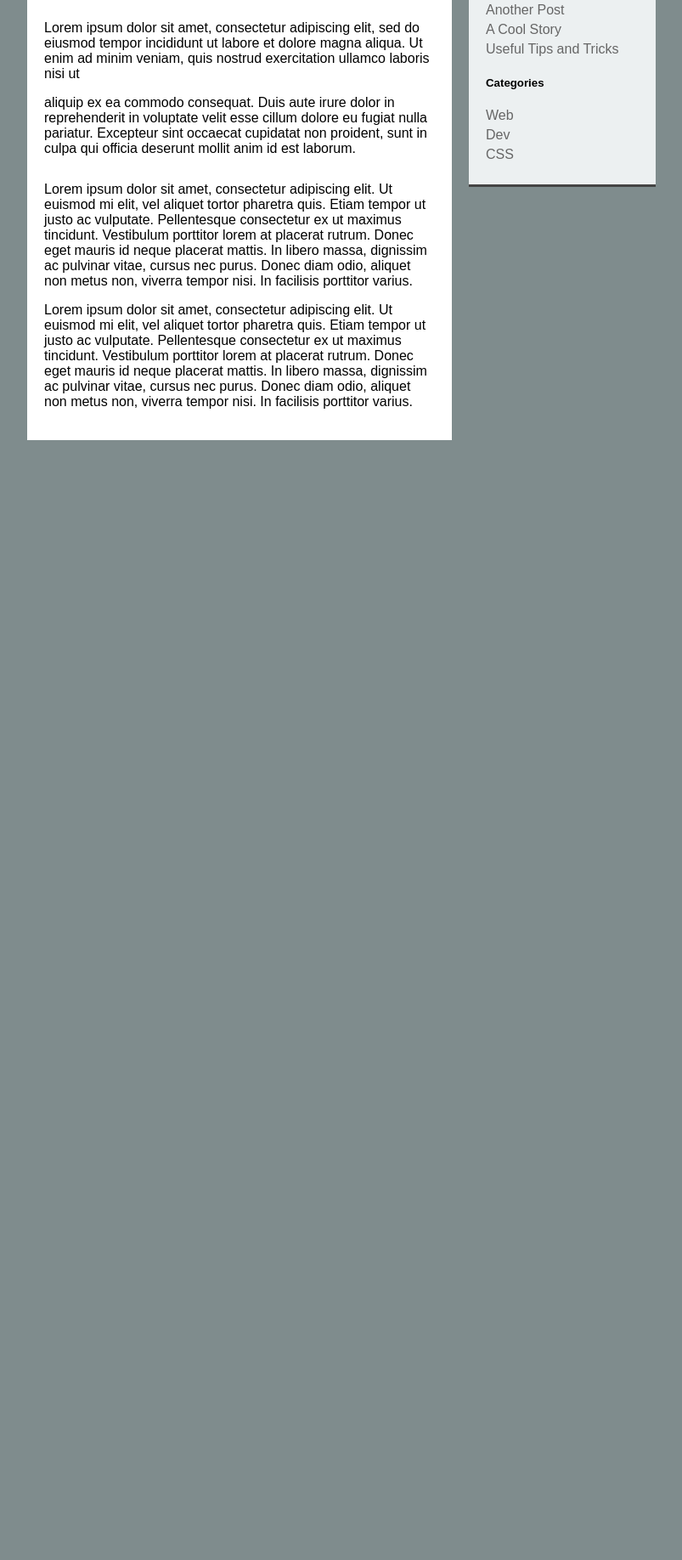
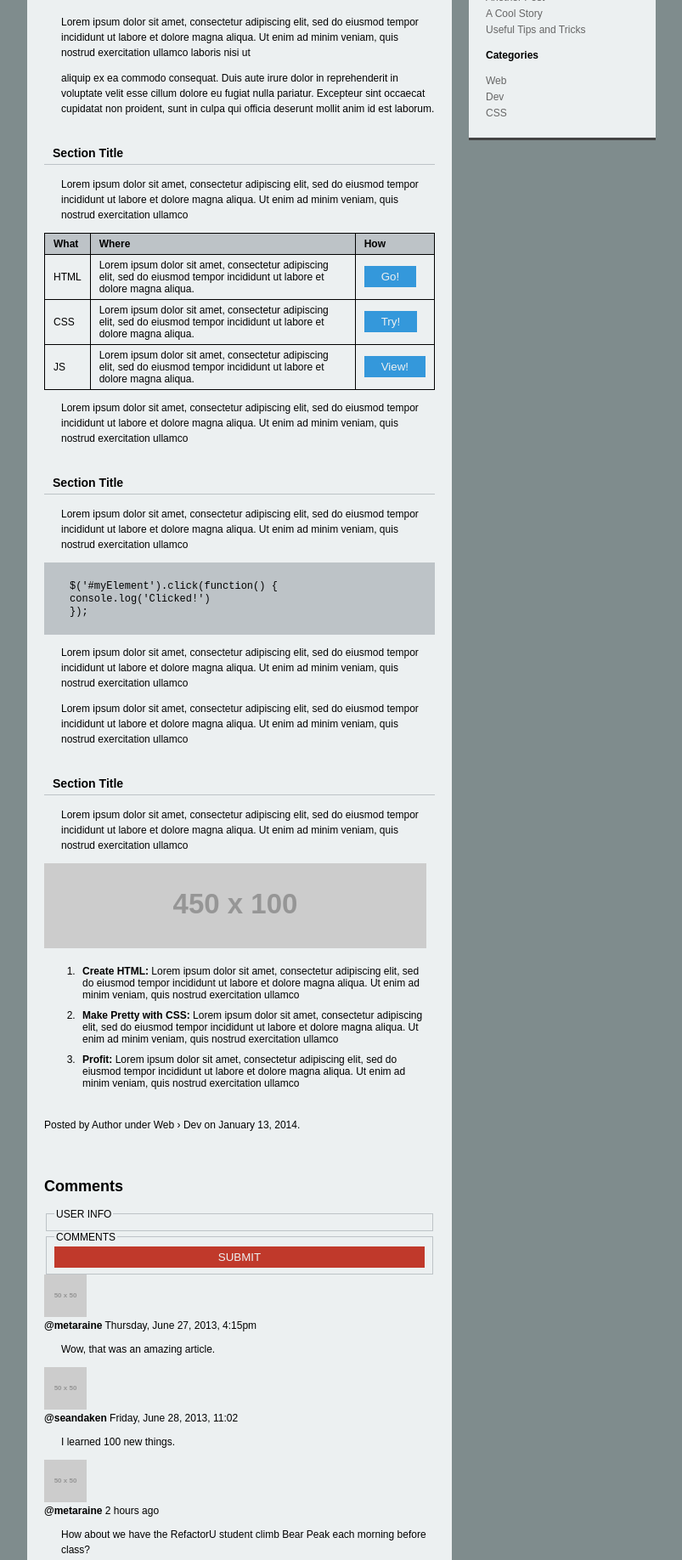
Before and after one commit to LaurenTDavis/MakingItReal, a plain HTML site: page index.html in a window 1280 px wide. Shown: the part 318-2154 px from the top of the page at 85% size, without its empty margins (358-1161 px from the left). Before the commit the page ends 844 px from the top, so only its background shows below. Drawn offline with Linux system fonts and the light colour scheme; placeholder pictures from the web are drawn by us.

Commit message:
added table

```diff
--- a/index.html
+++ b/index.html
@@ -22,13 +22,13 @@
 
 	<aside class="sidebar">
 		<ul class="side-title">
-			<h5>Recent Posts</h5>
+			<h4>Recent Posts</h4>
 			<li><a class="side-list" href="#">Another Post</a></li>
 			<li><a class="side-list" href="#">A Cool Story</a></li>
 			<li><a class="side-list" href="#">Useful Tips and Tricks</a></li>
 		</ul>
 		<ul class="side-title">
-			<h5>Categories</h5>
+			<h4>Categories</h4>
 			<li><a class="side-list" href="#">Web</a></li>
 			<li><a class="side-list" href="#">Dev</a></li>
 			<li><a class="side-list" href="#">CSS</a></li>
@@ -38,22 +38,139 @@
 
 	<main class="content">
 		<article>
-			<h3>Article Title</h3>
+			<h2>Article Title</h2>
 			<div class="post">
 				<section class="section">
 					<p>Lorem ipsum dolor sit amet, consectetur adipiscing elit, sed do eiusmod tempor incididunt ut labore et dolore magna aliqua. Ut enim ad minim veniam, quis nostrud exercitation ullamco laboris nisi ut</p>
 					<p> aliquip ex ea commodo consequat. Duis aute irure dolor in reprehenderit in voluptate velit esse cillum dolore eu fugiat nulla pariatur. Excepteur sint occaecat cupidatat non proident, sunt in culpa qui officia deserunt mollit anim id est laborum.</p>
 				</section>
-		</article>
+
+				<section class="section">
+				<h3 class="title">Section Title</h3>
+					<p>Lorem ipsum dolor sit amet, consectetur adipiscing elit, sed do eiusmod tempor incididunt ut labore et dolore magna aliqua. Ut enim ad minim veniam, quis nostrud exercitation ullamco </p>
+
+					<table class="table-style">
+						<thead>
+							<tr>
+								<th>What</th>
+								<th>Where</th>
+								<th>How</th>
+							</tr>
+						</thead>
+						<tbody>
+							<tr>
+								<td>HTML</td>
+								<td>Lorem ipsum dolor sit amet, consectetur adipiscing elit, sed do eiusmod tempor incididunt ut labore et dolore magna aliqua.</td>
+								<td><button class="button blue-button">Go!</button></td>
+							</tr>
+							<tr>
+								<td>CSS</td>
+								<td>Lorem ipsum dolor sit amet, consectetur adipiscing elit, sed do eiusmod tempor incididunt ut labore et dolore magna aliqua.</td>
+								<td><button class="button blue-button">Try!</button></td>
+							</tr>
+							<tr>
+								<td>JS</td>
+								<td>Lorem ipsum dolor sit amet, consectetur adipiscing elit, sed do eiusmod tempor incididunt ut labore et dolore magna aliqua.</td>
+								<td><button class="button blue-button">View!</button></td>
+							</tr>
+						</tbody>
+					</table>
+
+					<p>Lorem ipsum dolor sit amet, consectetur adipiscing elit, sed do eiusmod tempor incididunt ut labore et dolore magna aliqua. Ut enim ad minim veniam, quis nostrud exercitation ullamco </p>
+				</section>
 
 
+				<section class="section">
+				<h3 class="title">Section Title</h3>
+					<p>Lorem ipsum dolor sit amet, consectetur adipiscing elit, sed do eiusmod tempor incididunt ut labore et dolore magna aliqua. Ut enim ad minim veniam, quis nostrud exercitation ullamco </p>
+					<div class="code-style">
+						<code>$('#myElement').click(function() {
+							console.log('Clicked!')<br>});</code>
+					</div>
+					<p>Lorem ipsum dolor sit amet, consectetur adipiscing elit, sed do eiusmod tempor incididunt ut labore et dolore magna aliqua. Ut enim ad minim veniam, quis nostrud exercitation ullamco </p>
+					<p>Lorem ipsum dolor sit amet, consectetur adipiscing elit, sed do eiusmod tempor incididunt ut labore et dolore magna aliqua. Ut enim ad minim veniam, quis nostrud exercitation ullamco </p>
+				</section>
 
-		<section>
-			<p>Lorem ipsum dolor sit amet, consectetur adipiscing elit. Ut euismod mi elit, vel aliquet tortor pharetra quis. Etiam tempor ut justo ac vulputate. Pellentesque consectetur ex ut maximus tincidunt. Vestibulum porttitor lorem at placerat rutrum. Donec eget mauris id neque placerat mattis. In libero massa, dignissim ac pulvinar vitae, cursus nec purus. Donec diam odio, aliquet non metus non, viverra tempor nisi. In facilisis porttitor varius.</p>
-			<p>Lorem ipsum dolor sit amet, consectetur adipiscing elit. Ut euismod mi elit, vel aliquet tortor pharetra quis. Etiam tempor ut justo ac vulputate. Pellentesque consectetur ex ut maximus tincidunt. Vestibulum porttitor lorem at placerat rutrum. Donec eget mauris id neque placerat mattis. In libero massa, dignissim ac pulvinar vitae, cursus nec purus. Donec diam odio, aliquet non metus non, viverra tempor nisi. In facilisis porttitor varius.</p>
-		</section>
+				<section class="section">
+				<h3 class="title">Section Title</h3>
+					<p>Lorem ipsum dolor sit amet, consectetur adipiscing elit, sed do eiusmod tempor incididunt ut labore et dolore magna aliqua. Ut enim ad minim veniam, quis nostrud exercitation ullamco </p>
+					<div>
+						<img src="http://placehold.it/450x100">
+					</div>
+					<ol>
+						<li><b>Create HTML:</b> Lorem ipsum dolor sit amet, consectetur adipiscing elit, sed do eiusmod tempor incididunt ut labore et dolore magna aliqua. Ut enim ad minim veniam, quis nostrud exercitation ullamco </li>
+						<li><b>Make Pretty with CSS:</b> Lorem ipsum dolor sit amet, consectetur adipiscing elit, sed do eiusmod tempor incididunt ut labore et dolore magna aliqua. Ut enim ad minim veniam, quis nostrud exercitation ullamco </li>
+						<li><b>Profit:</b> Lorem ipsum dolor sit amet, consectetur adipiscing elit, sed do eiusmod tempor incididunt ut labore et dolore magna aliqua. Ut enim ad minim veniam, quis nostrud exercitation ullamco </li>
+					</ol>
+				</section>
+				</div>
+				<footer>Posted by Author under Web &rsaquo; Dev on January 13, 2014.</footer>
+		</article>
+	</main>
 
-	</main>
+	<div class="content">
+		<h2>Comments</h2>
+		<form>
+  			<fieldset>
+  		  		<legend>USER INFO</legend>
+
+ 			</fieldset>
+		</form>
+		<form>
+  			<fieldset>
+  		  		<legend>COMMENTS</legend>
+
+				<button class="button red-button">SUBMIT</button>
+ 			</fieldset>
+		</form>
+
+		<div class="mediaBlock">
+			<div class="mediaObject">
+				<img src="http://placehold.it/50x50">
+			</div>
+			<div class="mediaBody">
+				<strong>@metaraine</strong>
+				<time class="smaller">Thursday, June 27, 2013, 4:15pm</time>
+				<p>Wow, that was an amazing article.</p>
+			</div>
+
+				    <div class="mediaBlock">
+				    	<div class="mediaObject">
+					    	<img src="http://placehold.it/50x50">
+					    </div>
+				    	<div class="mediaBody">
+				    		<strong>@seandaken</strong>
+					    	<time class="smaller">Friday, June 28, 2013, 11:02</time>
+					    	<p>I learned 100 new things.</p>
+					    </div>
+					  </div>
+
+				    <div class="mediaBlock">
+				    	<div class="mediaObject">
+					    	<img src="http://placehold.it/50x50">
+					    </div>
+				    	<div class="mediaBody">
+				    		<strong>@metaraine</strong>
+					    	<time class="smaller">2 hours ago</time>
+					    	<p>How about we have the RefactorU student climb Bear Peak each morning before class?</p>
+
+						    <div class="mediaBlock">
+						    	<div class="mediaObject">
+							    	<img src="http://placehold.it/50x50">
+							    </div>
+						    	<div class="mediaBody">
+						    		<strong>@seandaken</strong>
+							    	<time class="smaller">45 minutes ago</time>
+							    	<p>Sure</p>
+							    </div>
+							  </div>
+
+							  </div>
+							</div>
+				    </div>
+
+
+	</div>
 </div>
 </body>
 </html>
--- a/main.css
+++ b/main.css
@@ -1,18 +1,33 @@
 body {
 	background-color: #7f8c8d;
 	font-family: Arial, sans-serif;
+	font-size: 12px;
 }
 
 a {
 	text-decoration: none;
 }
 
+p {
+	margin-left: 20px;
+	line-height: 1.5em;
+}
+
+ol li {
+	padding: 5px;
+}
+
+fieldset {
+	border: 1px solid #bdc3c7;
+}
+
+
 /* First Section */
 .container {
 	position: relative;
 	width: 500px;
 	margin: auto;
-	background-color: white;
+	background-color: #ECF0F1;
 }
 
 .first-block {
@@ -97,22 +112,60 @@ a {
 	padding: 20px;
 }
 
-.post {
-
-
-}
-
 .section {
 	margin: 30px 0;
 }
 
+.title {
+	border-bottom: 1px solid #bdc3c7;
+	padding: 5px 10px;
+}
+
+.code-style {
+	padding: 20px 30px;
+	background-color: #bdc3c7;
+
+}
+
 /* Table */
 
-.table {
+.table-style {
 	border-collapse: collapse;
 	width: 100%;
+}
+
+.table-style  th {
+	background-color: #bdc3c7;
+}
+.table-style td, .table-style th {
+	border: 1px solid black;
+	padding: 5px 10px;
+	text-align: left;
+}
+
+
+.button {
+	border: 0;
+	padding: 5px 20px;
+	color: #ecf0f1;
+
+}
+
+.blue-button {
+	background-color: #3498db;
 }
 
 
 
 /* Comments Section */
+
+.comments {
+
+}
+
+.red-button {
+	background-color: #c0392b;
+	width: 100%;
+	display: block;
+
+}
```
